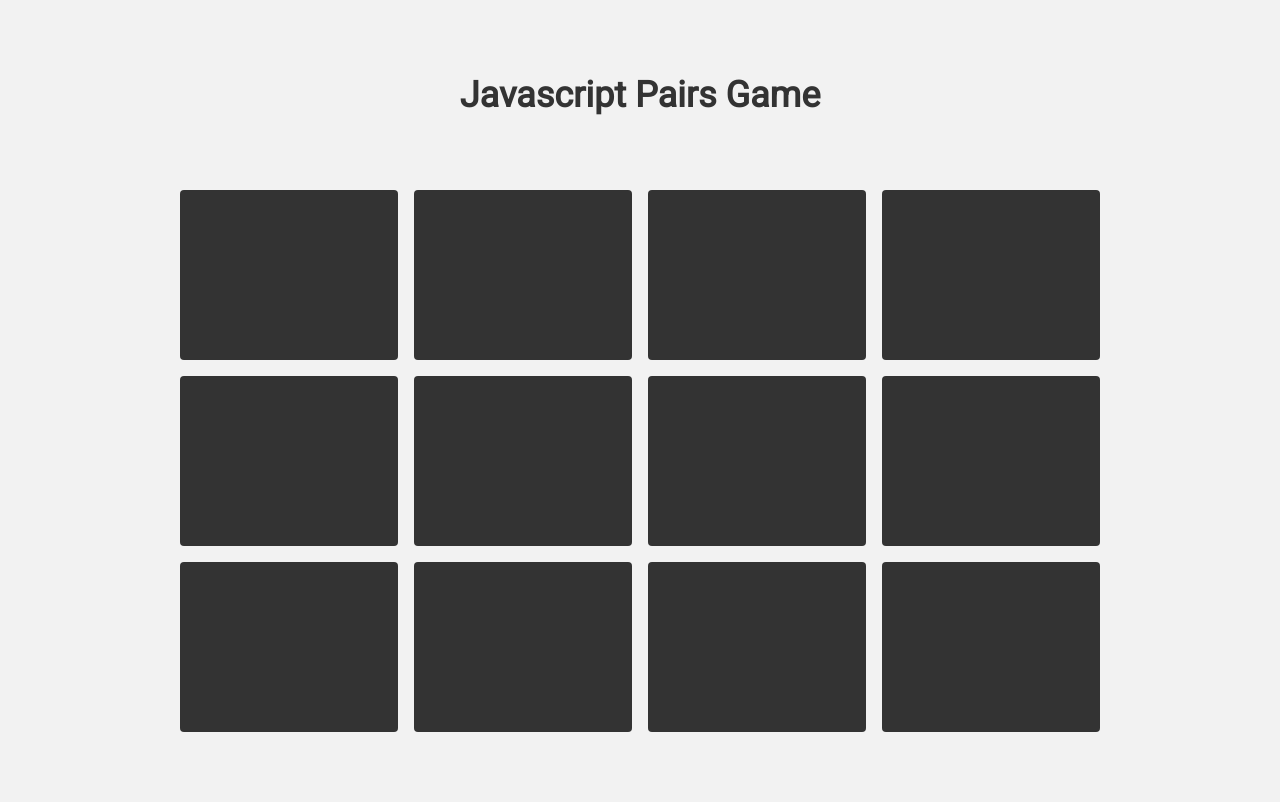
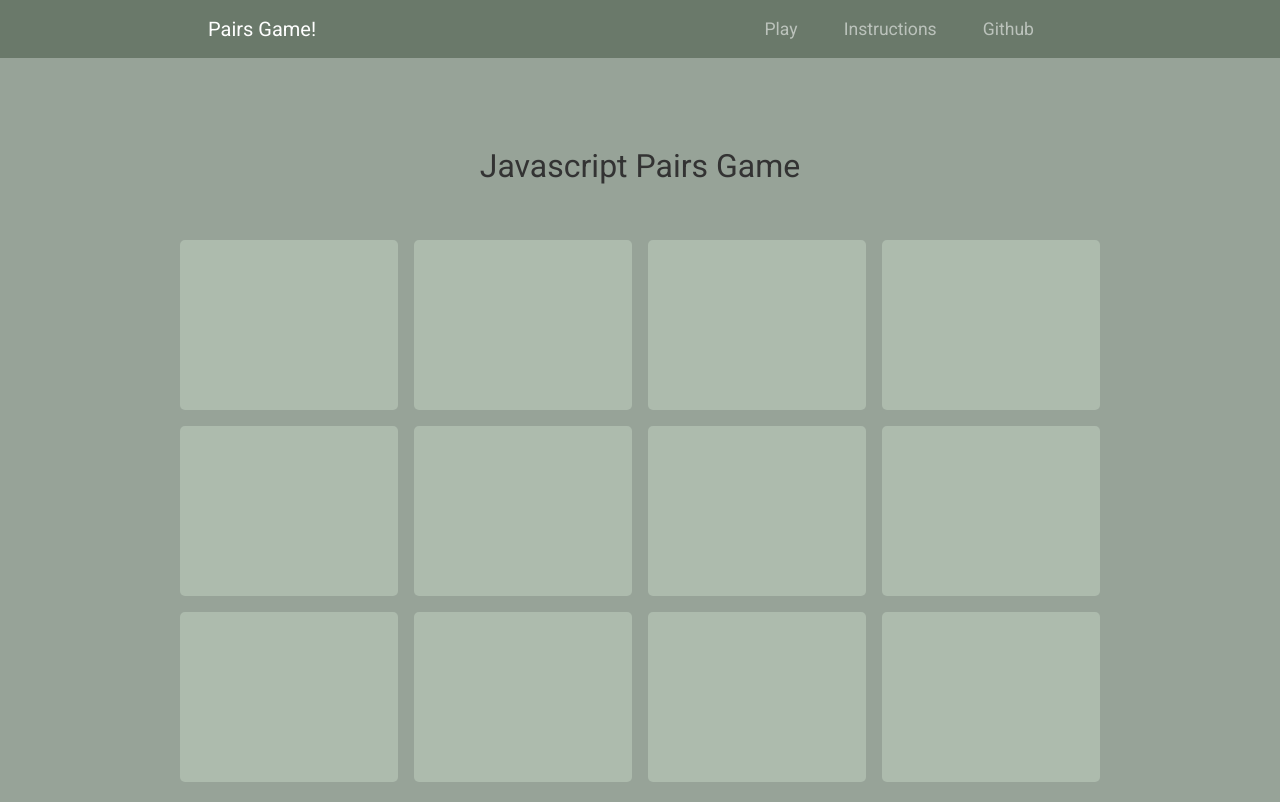
Before and after one commit to A-Boq/assignment2, a plain HTML site: page index.html in a window 1280 px wide. Drawn offline with nearby package versions, Linux system fonts and the light colour scheme; a web font is replaced by a local one.

Commit message:
added navbar and more info on readme file

```diff
--- a/index.html
+++ b/index.html
@@ -5,14 +5,31 @@
 <meta http-equiv="X-UA-Compatible" content="IE=edge">
 <meta name="viewport" content="width=device-width, initial-scale=1.0">
 <title>Javascript Pairs Game!</title>
-<link rel="stylesheet" href="styles.css">
+<link href="https://cdn.jsdelivr.net/npm/bootstrap@5.1.3/dist/css/bootstrap.min.css" rel="stylesheet" integrity="sha384-1BmE4kWBq78iYhFldvKuhfTAU6auU8tT94WrHftjDbrCEXSU1oBoqyl2QvZ6jIW3" crossorigin="anonymous">
 <link rel="preconnect" href="https://fonts.googleapis.com">
 <link rel="preconnect" href="https://fonts.gstatic.com" crossorigin>
 <link href="https://fonts.googleapis.com/css2?family=Qwitcher+Grypen:wght@700&family=Roboto&display=swap" rel="stylesheet">
+<link rel="stylesheet" href="styles.css">
+<!-- Bootstrap JS-->
+<script src="https://cdn.jsdelivr.net/npm/bootstrap@5.1.0/dist/js/bootstrap.bundle.min.js"></script>
 <script defer src="script.js"></script>
 </head>
+<body>
+        <!-- Navigation - I used https://startbootstrap.com/templates to achieve the Bootstrap JS support for this Navbar-->
+        <nav class="navbar navbar-expand-lg navbar-dark fixed-top" style="background-color: rgba(96, 112, 96, 0.822);">
+            <div class="menu container px-4 px-lg-5">
+                <a class="navbar-brand">Pairs Game!</a>
+                <button class="navbar-toggler" type="button" data-bs-toggle="collapse" data-bs-target="#navbarResponsive" aria-controls="navbarResponsive" aria-expanded="false" aria-label="Toggle navigation"><span class="navbar-toggler-icon"></span></button>
+                <div class="text-right collapse navbar-collapse justify-content-end" id="navbarResponsive">
+                    <ul class="navbar-nav mr-0">
+                        <li class="nav-item active"><a class="nav-link" href="#about">Play</a></li>
+                        <li class="nav-item active"><a class="nav-link" href="#about">Instructions</a></li>
+                        <li class="nav-item active"><a class="nav-link" href="#about">Github</a></li>
+                    </ul>
+                </div>
+            </div>
+        </nav>
 
-<body>
     <div class="head">
         <h2>Javascript Pairs Game</h2>
     </div>
@@ -66,5 +83,8 @@
             <div class="back"></div>
         </div>
     </div>
+    <footer>
+
+    </footer>
 </body>
 </html>
--- a/script.js
+++ b/script.js
@@ -1,50 +1,51 @@
 //Initial set up
-const card = document.querySelectorAll('.cell')
-const front = document.querySelectorAll('.front')
-const container = document.querySelector('.container')
+const card = document.querySelectorAll('.cell');
+const front = document.querySelectorAll('.front');
+const container = document.querySelector('.container');
 
-shuffleImage()
-clicking()
-function shuffleImage(){
+shuffleImage();
+clicking();
 
-    card.forEach(c=>{
-        const num = [...Array(card.length).keys()]
-        const random = Math.floor(Math.random()*card.length)
-        c.style.order = num[random]
-    })
+function shuffleImage() {
+
+	card.forEach(c => {
+		const num = [...Array(card.length).keys()];
+		const random = Math.floor(Math.random() * card.length);
+		c.style.order = num[random];
+	});
 }
 //Check Cards
-function clicking(){
-    for(let i = 0; i < card.length; i++){
-        front[i].classList.add('show')
+function clicking() {
+	for (let i = 0; i < card.length; i++) {
+		front[i].classList.add('show');
 		setInterval(() => {
-            front[i].classList.remove('show')
+			front[i].classList.remove('show');
 		}, 2000);
-        card[i].addEventListener('click' ,()=>{
-            front[i].classList.add('flip')
-           const flippedCard = document.querySelectorAll('.flip')
-            if(flippedCard.length == 2){
-                container.style.pointerEvents ='none'
+		card[i].addEventListener('click', () => {
+			front[i].classList.add('flip');
+			const flippedCard = document.querySelectorAll('.flip');
+			if (flippedCard.length == 2) {
+				container.style.pointerEvents = 'none';
 				setInterval(() => {
-                    container.style.pointerEvents ='all'
+					container.style.pointerEvents = 'all';
 				}, 500);
-                match(flippedCard[0] , flippedCard[1])
+				match(flippedCard[0], flippedCard[1]);
 			}
-        })
+		});
 	}
 }
 
 //Logic
-function match(cardOne , cardTwo){
-    if(cardOne.dataset.index == cardTwo.dataset.index){
-        cardOne.classList.remove('flip')
-        cardTwo.classList.remove('flip')
-        cardOne.classList.add('match')
-        cardTwo.classList.add('match')
-    } else{
+function match(cardOne, cardTwo) {
+	if (cardOne.dataset.index == cardTwo.dataset.index) {
+		cardOne.classList.remove('flip');
+		cardTwo.classList.remove('flip');
+		cardOne.classList.add('match');
+		cardTwo.classList.add('match');
+	} else {
 		setTimeout(() => {
-            cardOne.classList.remove('flip')
-            cardTwo.classList.remove('flip')
+			cardOne.classList.remove('flip');
+			cardTwo.classList.remove('flip');
 		}, 1000);
 	}
 }
--- a/styles.css
+++ b/styles.css
@@ -4,18 +4,18 @@
   box-sizing: border-box;
 }
 body {
-  background-color: #f2f2f2;
+  background-color: #97a398;
 }
 
 .head {
   max-width: 480px;
   margin: auto;
-  height: 150px;
+  height: 100px;
   display: flex;
   justify-content: center;
   align-items: center;
   flex-direction: column;
-  margin-top: 20px;
+  margin-top: 5em;
   font-family: Roboto, Arial, Helvetica, sans-serif;
   font-size: 1.5em;
   color: #333;
@@ -32,16 +32,16 @@ body {
   gap: 1rem;
   margin: auto;
   padding: 20px;
+  font-family: Roboto, Arial, Helvetica, sans-serif;
 }
 
 .cell div {
   height: 130px;
-  border-radius: 4px;
+  border-radius: 5px;
 }
 
 .cell {
   position: relative;
-  cursor: pointer;
 }
 
 .front {
@@ -51,12 +51,14 @@ body {
   display: flex;
   justify-content: center;
   align-items: center;
-  background-color: #f2f2f2;
+  background-color: #cadbcc;
   transform: rotateY(90deg);
 }
 
 .back {
-  background-color: #333;
+  background-color: rgb(173, 187, 173);
+  height: 100%;
+  width: 100%;
 }
 
 img {
@@ -88,3 +90,71 @@ img {
     height: 170px;
   }
 }
+
+/* sliding underline effect from https://codepen.io/mehi/pen/MyWqPM */
+a {
+  text-decoration: none;
+  color: rgb(122, 122, 122);
+}
+
+a:hover {
+  color: rgb(88, 88, 88);
+}
+
+.link{
+  position: relative;
+}
+
+.link:after{
+  content: '';
+  position: absolute;
+  width: 0; height: 1px;
+  display: flex;
+  margin-top: 5px;
+  right: 0;
+  background: rgb(117, 117, 117);
+  transition: width .2s ease;
+}
+
+.link:hover:after{
+  width: 100%;
+  left: 0;
+  background: rgb(117, 117, 117);
+}
+
+.menu {
+  font-family: 'Roboto', sans-serif;
+  font-size: 1em;
+  height: 100%;
+  width: 100%;
+  display: flex;
+  list-style: none;
+  padding: 0 100px;
+}
+
+.menu li {
+  font-family: 'Roboto', sans-serif;
+  font-size: 1.1em;
+  display: flex;
+  height: 100%;
+  margin-right: 30px;
+  position: relative;
+  display: flex;
+  color: rgb(180, 180, 180);
+  transition: all .2s ease;
+}
+
+.menu li:after {
+  content: "";
+  position: absolute;
+  width: 0%;
+  height: 1px;
+  display: flex;
+  transition: all 0.3s ease;
+  bottom: 25%;
+}
+.menu li:hover::after {
+  width: 100%;
+  height: 1px;
+  background-color: rgb(231, 231, 231);
+}
```
Also changed, not shown: 3 other files. Lines whose indentation alone changed are shown as unchanged.
